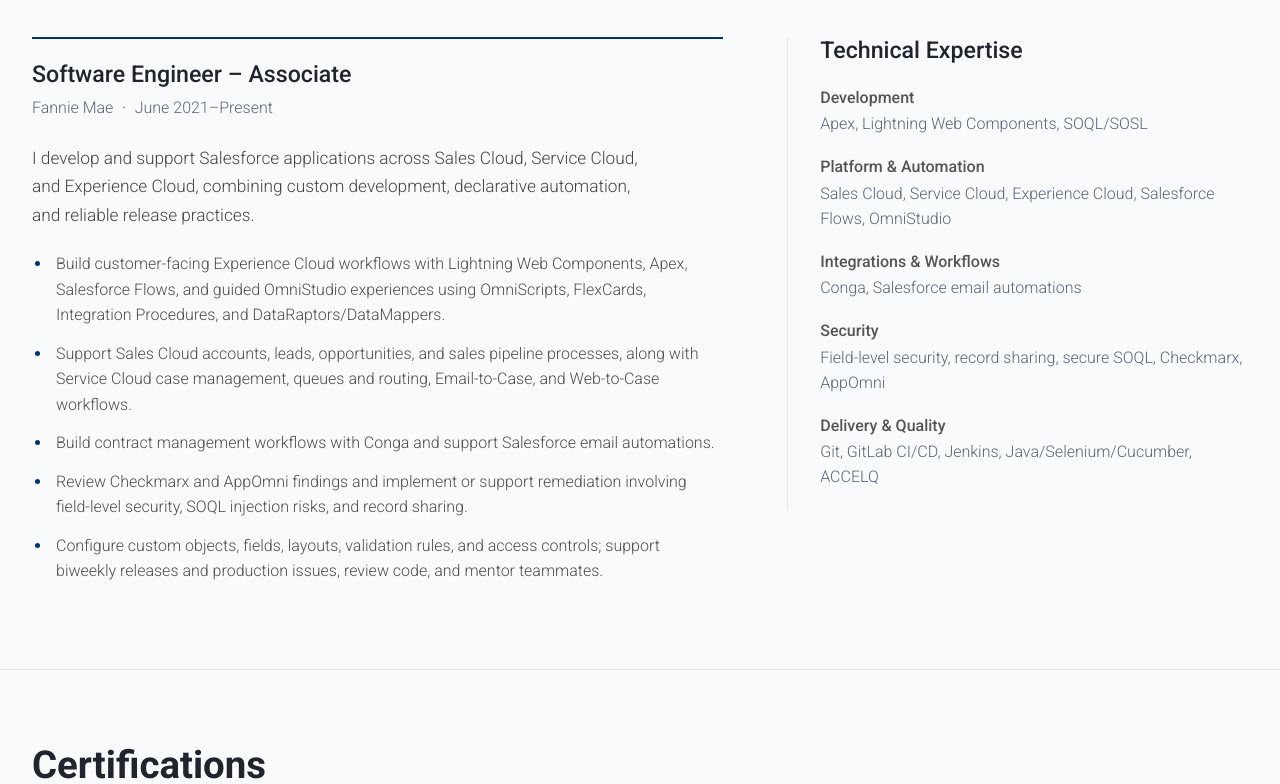
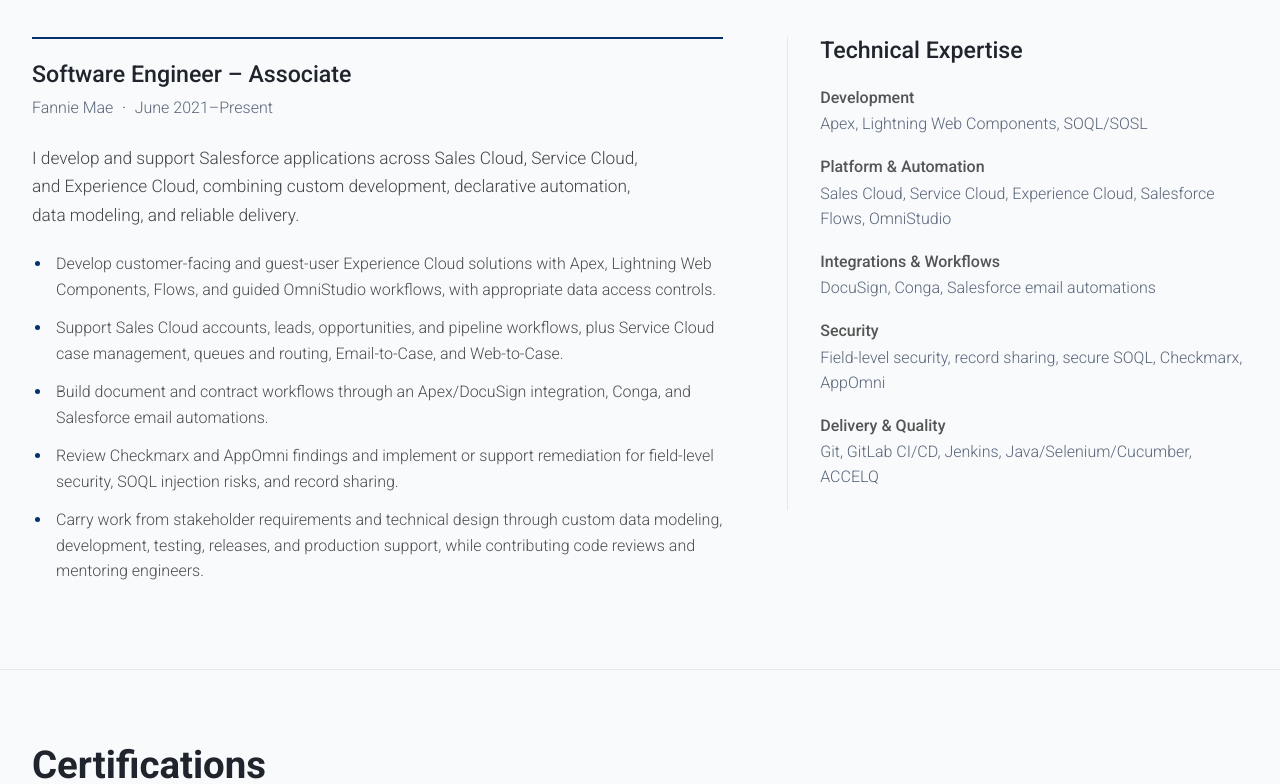
Before and after one commit to josue-arana/PortfolioWebsite, a website: page index.html in a window 1280 px wide. Shown: the part 658-1442 px from the top of the page. Drawn offline with Linux system fonts and the light colour scheme.

Commit message:
Refine professional experience content

```diff
--- a/index.html
+++ b/index.html
@@ -147,13 +147,13 @@
                             <h3>Software Engineer – Associate</h3>
                             <p>Fannie Mae <span aria-hidden="true">·</span> June 2021–Present</p>
                         </div>
-                        <p class="experience-summary">I develop and support Salesforce applications across Sales Cloud, Service Cloud, and Experience Cloud, combining custom development, declarative automation, and reliable release practices.</p>
+                        <p class="experience-summary">I develop and support Salesforce applications across Sales Cloud, Service Cloud, and Experience Cloud, combining custom development, declarative automation, data modeling, and reliable delivery.</p>
                         <ul class="experience-accomplishments">
-                            <li>Build customer-facing Experience Cloud workflows with Lightning Web Components, Apex, Salesforce Flows, and guided OmniStudio experiences using OmniScripts, FlexCards, Integration Procedures, and DataRaptors/DataMappers.</li>
-                            <li>Support Sales Cloud accounts, leads, opportunities, and sales pipeline processes, along with Service Cloud case management, queues and routing, Email-to-Case, and Web-to-Case workflows.</li>
-                            <li>Build contract management workflows with Conga and support Salesforce email automations.</li>
-                            <li>Review Checkmarx and AppOmni findings and implement or support remediation involving field-level security, SOQL injection risks, and record sharing.</li>
-                            <li>Configure custom objects, fields, layouts, validation rules, and access controls; support biweekly releases and production issues, review code, and mentor teammates.</li>
+                            <li>Develop customer-facing and guest-user Experience Cloud solutions with Apex, Lightning Web Components, Flows, and guided OmniStudio workflows, with appropriate data access controls.</li>
+                            <li>Support Sales Cloud accounts, leads, opportunities, and pipeline workflows, plus Service Cloud case management, queues and routing, Email-to-Case, and Web-to-Case.</li>
+                            <li>Build document and contract workflows through an Apex/DocuSign integration, Conga, and Salesforce email automations.</li>
+                            <li>Review Checkmarx and AppOmni findings and implement or support remediation for field-level security, SOQL injection risks, and record sharing.</li>
+                            <li>Carry work from stakeholder requirements and technical design through custom data modeling, development, testing, releases, and production support, while contributing code reviews and mentoring engineers.</li>
                         </ul>
                     </article>
                     <aside class="expertise-groups" aria-labelledby="expertise-heading">
@@ -168,7 +168,7 @@
                         </div>
                         <div class="expertise-group">
                             <h4>Integrations &amp; Workflows</h4>
-                            <p>Conga, Salesforce email automations</p>
+                            <p>DocuSign, Conga, Salesforce email automations</p>
                         </div>
                         <div class="expertise-group">
                             <h4>Security</h4>
```
